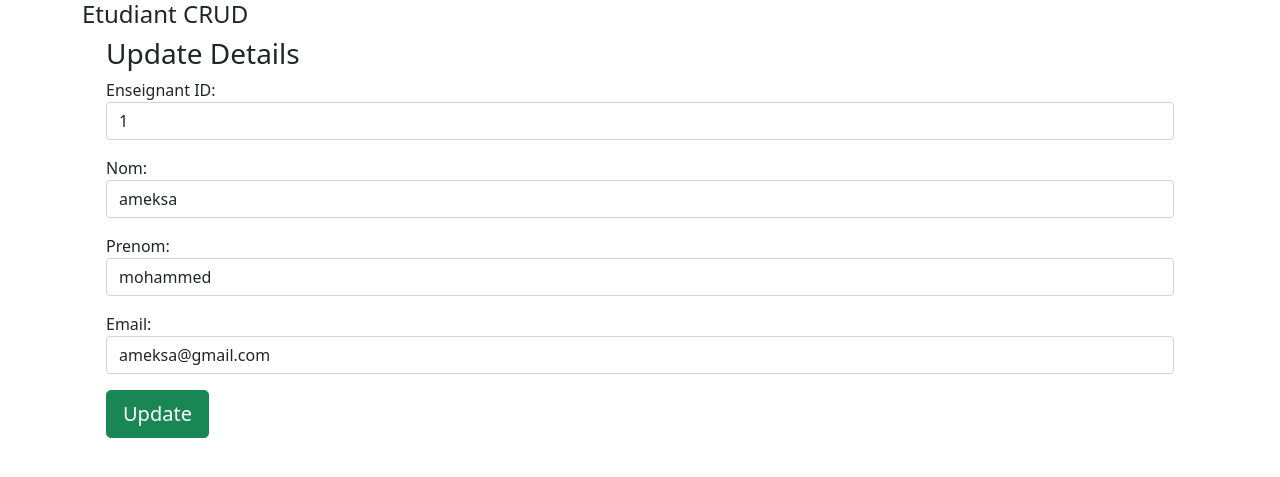
After one commit to khaoulakanboua/ElearningProject, a Django app: page /updateEnseignant/1 in a window 1280 px wide. The commit adds this page. Shown: the top 477 px of the page. Run offline with Django 4.2, Linux system fonts and the light colour scheme; data comes from the database, SQL or seed files in the repository; some libraries are stand-ins or nearby versions.

Commit message:
crud enseignant

```diff
--- a/elearning/forms.py
+++ b/elearning/forms.py
@@ -1,5 +1,5 @@
 from django import forms
-from elearning.models import Etudiant
+from elearning.models import Etudiant,Enseignant
 class EtudiantForm(forms.ModelForm):
     class Meta:
         model = Etudiant
@@ -8,3 +8,12 @@ class EtudiantForm(forms.ModelForm):
             'prenom': forms.TextInput(attrs={ 'class': 'form-control' }),
             'email': forms.EmailInput(attrs={ 'class': 'form-control' }),
                     }
+
+class EnseignantForm(forms.ModelForm):
+    class Meta:
+        model = Enseignant
+        fields = ['nom', 'prenom', 'email']
+        widgets = { 'nom': forms.TextInput(attrs={ 'class': 'form-control' }),
+            'prenom': forms.TextInput(attrs={ 'class': 'form-control' }),
+            'email': forms.EmailInput(attrs={ 'class': 'form-control' }),
+                    }
--- a/elearning/models.py
+++ b/elearning/models.py
@@ -4,7 +4,7 @@ from django.db import models
 from django.db import models
 
 class Etudiant(models.Model):
-    #id_coun=models.IntegerField()
+
     nom = models.CharField(max_length=100)
     prenom = models.CharField(max_length=100)
     email = models.EmailField()
--- /dev/null
+++ b/elearning/templates/editEnseignant.html
@@ -0,0 +1,34 @@
+{% extends "base.html" %}
+
+{% block title %}Modifier un Enseignant{% endblock title %}
+
+{% block content %}
+<div class="col-md-12">
+    <form method="POST" class="post-form" action="/updateEnseignant/{{enseignant.id}}">
+    {% csrf_token %}
+    <div class="container">
+        <div class="col-12">
+            <h3>Update Details</h3>
+        </div>
+        <div class="mb-3">
+            <label>Enseignant ID:</label>
+            <input type="text" class="form-control" name="id" id="id_id" required maxlength="20" value="{{ enseignant.id }}"/>
+        </div>
+        <div class="mb-3">
+            <label>Nom:</label>
+            <input type="text" class="form-control" name="nom" id="id_nom" required maxlength="100" value="{{ enseignant.nom }}" />
+        </div>
+        <div class="mb-3">
+            <label>Prenom:</label>
+            <input type="text" class="form-control" name="prenom" id="id_prenom" required maxlength="254" value="{{ enseignant.prenom }}" />
+        </div>
+        <div class="mb-3">
+            <label>Email:</label>
+            <input type="email" class="form-control" name="email" id="id_email" required maxlength="15" value="{{ enseignant.email }}" />
+        </div>
+        <div class="mb-3">
+            <button type="submit" class="btn btn-success btn-lg">Update</button>
+        </div>
+    </div>
+    </form>
+{% endblock content %}
--- a/elearning/templates/etudiant_list.html
+++ b/elearning/templates/etudiant_list.html
@@ -1,6 +1,6 @@
 {% extends "base.html" %}
 
-{% block title %}Liste des employées{% endblock title %}
+{% block title %}Liste des etudiants{% endblock title %}
 
 {% block content %}
  <div class="col-md-12">
--- a/elearning/views.py
+++ b/elearning/views.py
@@ -1,5 +1,5 @@
 from django.shortcuts import render, redirect
-from elearning.forms import EtudiantForm
+from elearning.forms import EtudiantForm, EnseignantForm
 
 # Create your views here.
 from .models import Etudiant,Enseignant,Cour,Inscri
@@ -48,3 +48,32 @@ def delete(request, id):
     etudiant = Etudiant.objects.get(id=id)
     etudiant.delete()
     return redirect("/etudiant")
+
+def addnewEnseignant(request):
+    if request.method == "POST":
+        form = EnseignantForm(request.POST)
+        if form.is_valid():
+            try:
+                form.save()
+                return redirect('enseignant/')
+            except:
+                pass
+    else:
+        form = EtudiantForm()
+    return render(request,'addEnseignant.html',{'form':form})
+
+def editEnseignant(request, id):
+    enseignant = Enseignant.objects.get(id=id)
+    return render(request,'editEnseignant.html', {'enseignant':enseignant})
+
+def updateEnseignant(request, id):
+    enseignant = Enseignant.objects.get(id=id)
+    form = EnseignantForm(request.POST, instance = enseignant)
+    if form.is_valid():
+        form.save()
+        return redirect("/enseignant")
+    return render(request, 'editEnseignant.html', {'enseignant': enseignant})
+def deleteEnseignant(request, id):
+    enseignant = Enseignant.objects.get(id=id)
+    enseignant.delete()
+    return redirect("/enseignant")
```
Also changed, not shown: elearning/templates/addEnseignant.html (added, +32 -0 lines), elearning/templates/enseignant_list.html (+35 -13 lines), elearning/urlsApp.py (+6 -2 lines).
